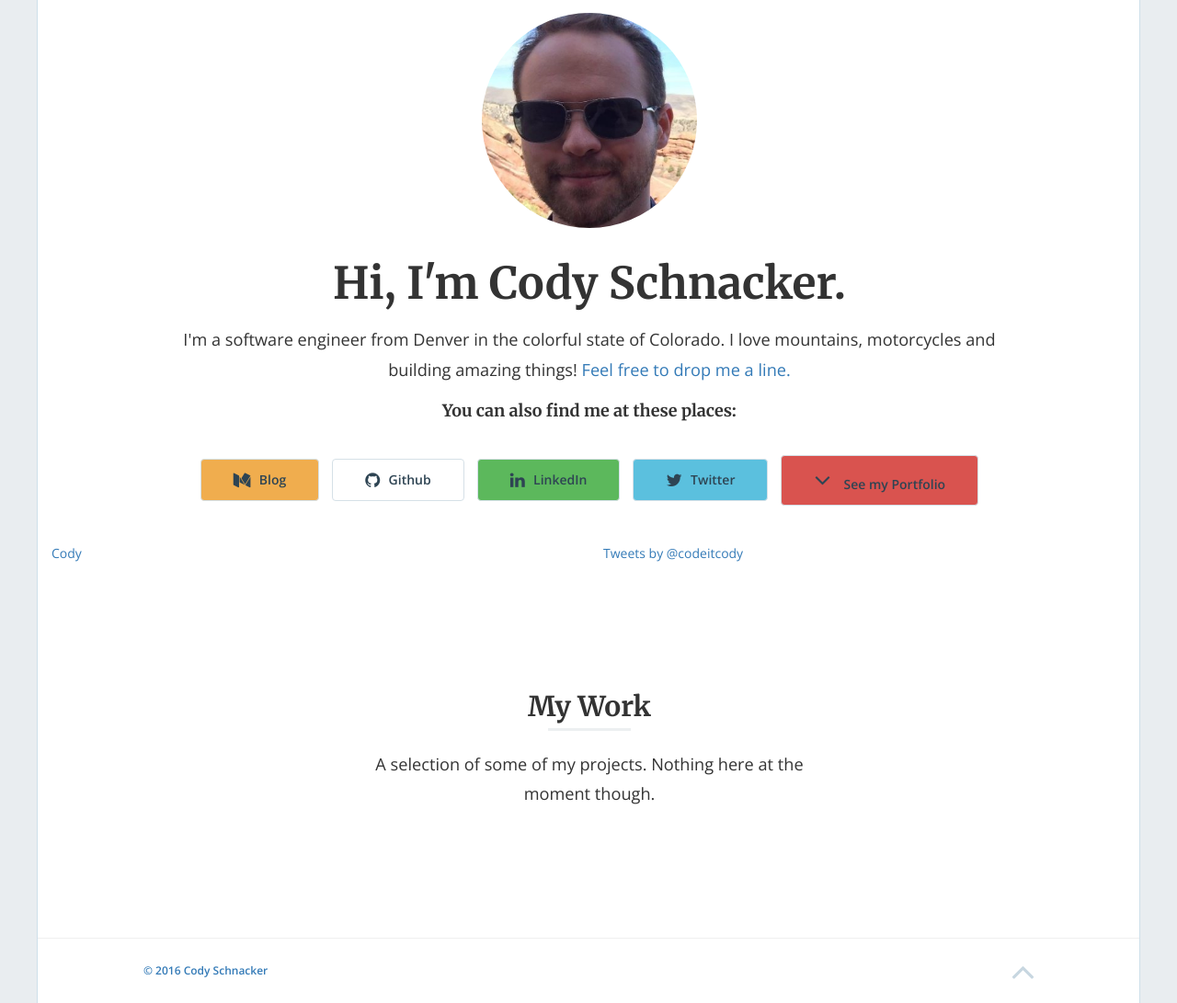
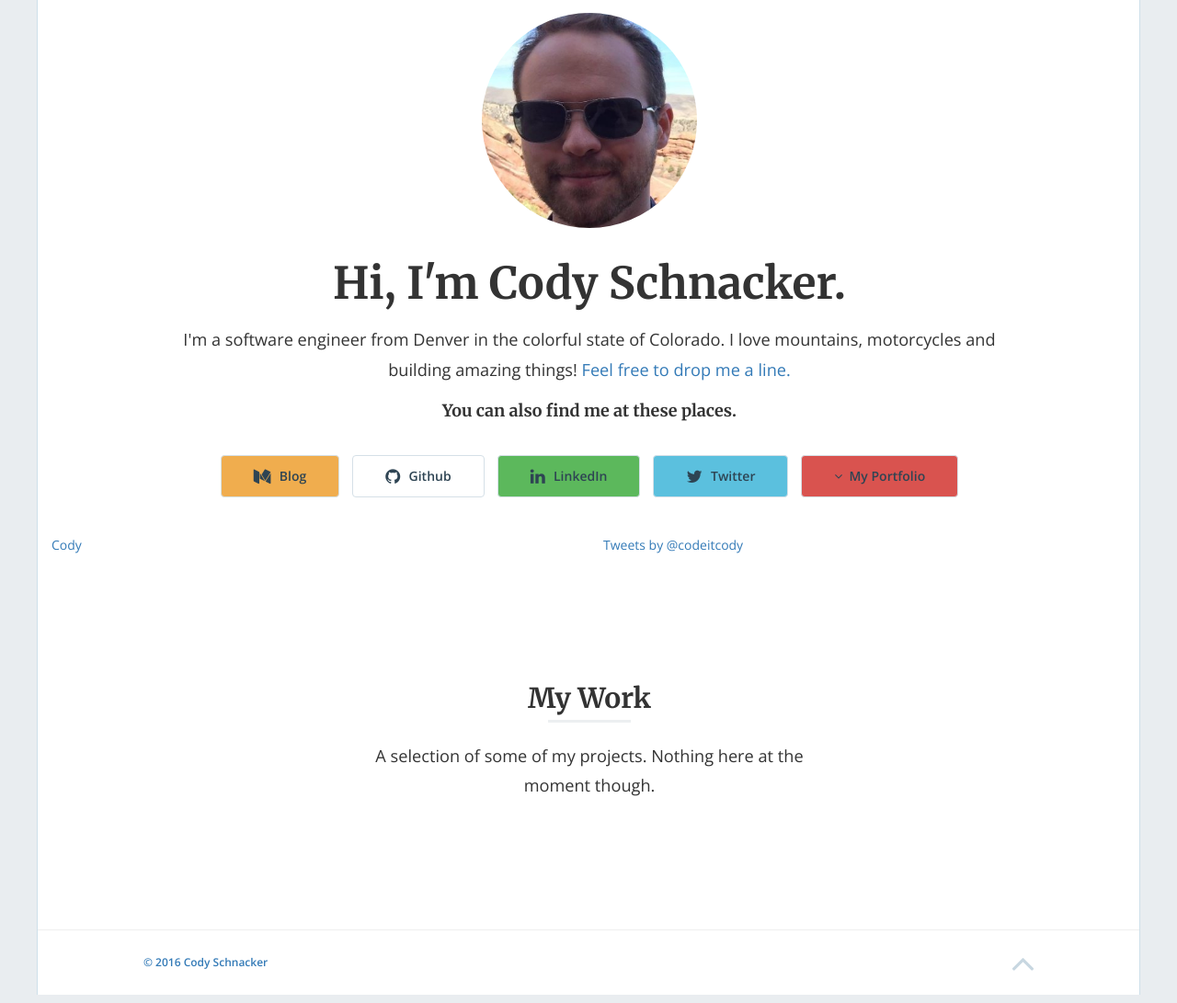
Before and after one commit to CodeItCody/codeitcody.github.io, a Jekyll site: the page built from index.html, in a window 1280 px wide. Shown: the whole page at 92% size. Built offline with Jekyll 4.4.1, drawn with Linux system fonts in a browser that asks for light colours; nearby versions of some CDN libraries; a script that is not in the unit is left out; the list of posts is cut into pages by our own code; comment, search, counter and statistics services are not loaded.

Commit message:
Too thick.

```diff
--- a/_includes/home-hero.html
+++ b/_includes/home-hero.html
@@ -20,7 +20,7 @@
 
           {% include contact-modal.html %}
 
-          <h4 class="text-center">You can also find me at these places:</h4>
+          <h4 class="text-center">You can also find me at these places.</h4>
 
           <div class="hero-buttons">
 
@@ -37,7 +37,7 @@
             <a href="https://twitter.com/{{ site.data.global.twitter }}" target="_blank"><button class="btn btn-info"><i class="fa fa-twitter fa-lg"></i>Twitter</button></a>
             {% endif %}
 
-            <a href="#portfolio"><button type="button" class="btn btn-danger"><i class="fa fa-angle-down fa-2x"></i>See my Portfolio</button></a>
+            <a href="#portfolio"><button type="button" class="btn btn-danger"><i class="fa fa-angle-down"></i>My Portfolio</button></a>
 
           </div>
 
```
